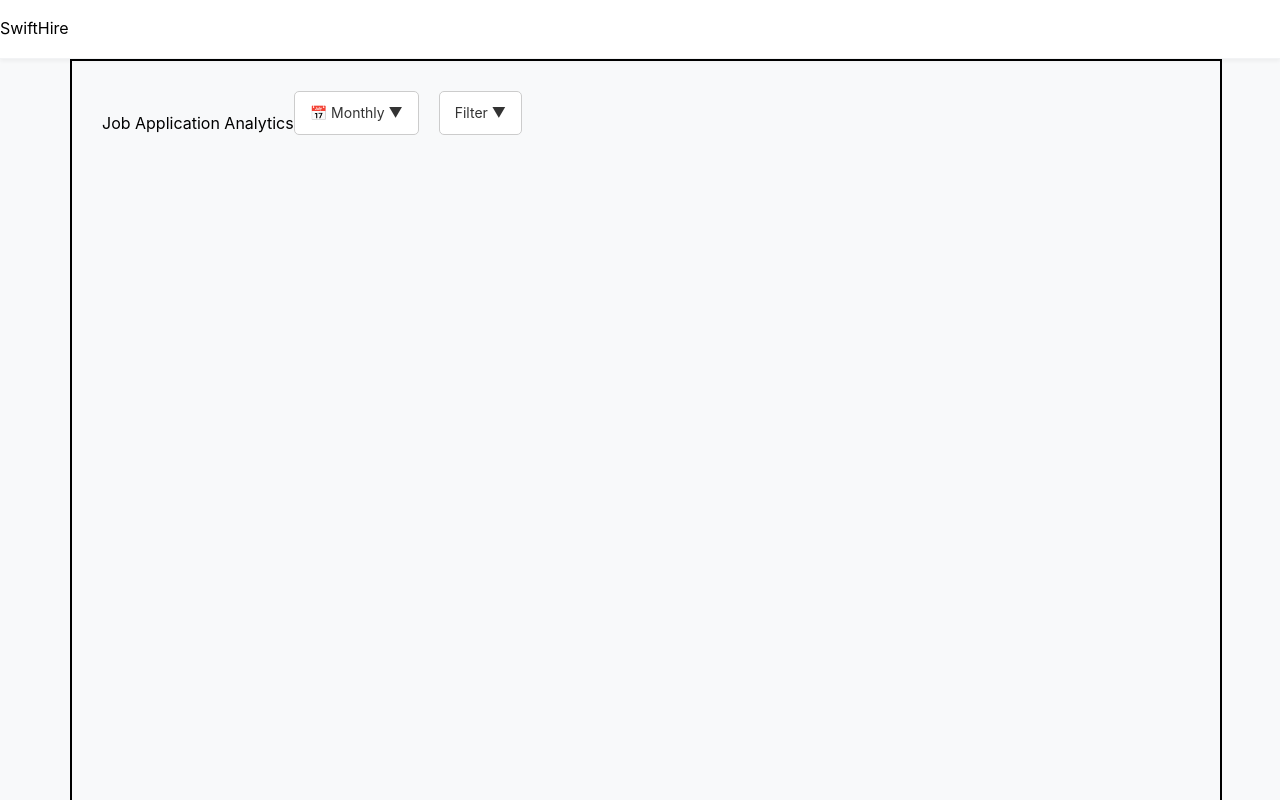
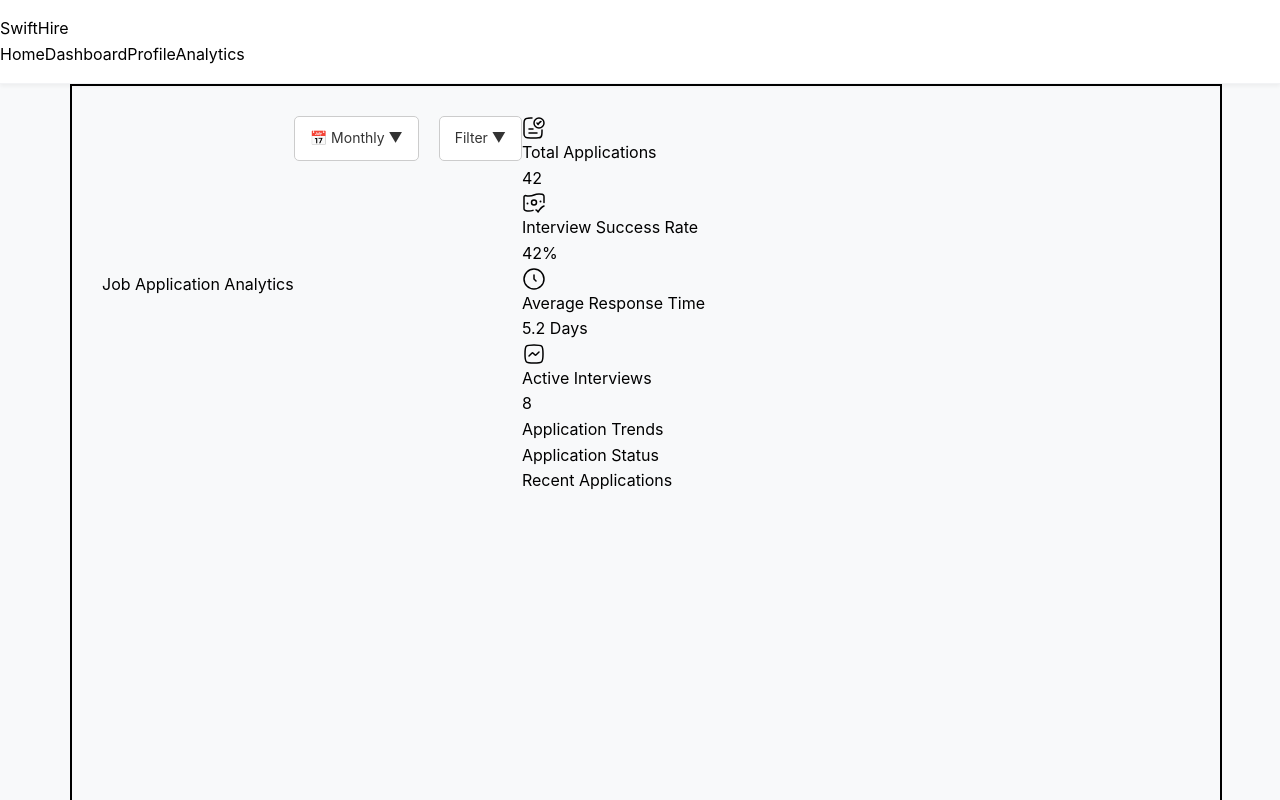
Before and after one commit to riya1945/SwiftHire, a React (Create React App) app: page /analytics in a window 1280 px wide. Shown: the top 800 px of the page. Built offline with nearby package versions, Linux system fonts and the light colour scheme; no server answers.

Commit message:
Added Analytics Page

```diff
--- a/src/Analytics.js
+++ b/src/Analytics.js
@@ -1,15 +1,22 @@
 import React from "react";
 import './Analytics.css';
+import { BrowserRouter as Router, Routes, Route, Link } from 'react-router-dom';
 
 const Analytics = () => {
     return (
         <>
-
-                <nav>
+            <nav>
                     <div className="name">
                         <img src="" alt="" />
                         SwiftHire
                     </div>
+                    <div className="nav_1">
+                    <Link to="/">Home</Link>
+                    <Link to="/dashboard">Dashboard</Link>
+                    <Link to="/profile">Profile</Link>
+                    <Link to="/analytics">Analytics</Link>
+                    </div>
+
                 </nav>
                 <div className="entire-container">
                 <div className="top">
@@ -38,15 +45,68 @@ const Analytics = () => {
                             </div>
                         </div>
                     </div>
+
+
                     <div className="num-output">
-                        <div className="output"></div>
-                        <div className="output"></div>
-                        <div className="output"></div>
-                        <div className="output"></div>
+                        <div className="output">
+                            <div className="icon"><svg xmlns="http://www.w3.org/2000/svg" viewBox="0 0 24 24" width="24" height="24" color="#000000" fill="none">
+    <path d="M14.9805 7.01556C14.9805 7.01556 15.4805 7.51556 15.9805 8.51556C15.9805 8.51556 17.5687 6.01556 18.9805 5.51556" stroke="currentColor" stroke-width="1.5" stroke-linecap="round" stroke-linejoin="round" />
+    <path d="M9.99491 2.02134C7.49644 1.91556 5.56618 2.20338 5.56618 2.20338C4.34733 2.29053 2.01152 2.97385 2.01154 6.96454C2.01156 10.9213 1.9857 15.7993 2.01154 17.7439C2.01154 18.932 2.74716 21.7033 5.29332 21.8518C8.38816 22.0324 13.9628 22.0708 16.5205 21.8518C17.2052 21.8132 19.4847 21.2757 19.7732 18.7956C20.0721 16.2263 20.0126 14.4407 20.0126 14.0157" stroke="currentColor" stroke-width="1.5" stroke-linecap="round" stroke-linejoin="round" />
+    <path d="M21.9999 7.01556C21.9999 9.77698 19.7592 12.0156 16.9951 12.0156C14.231 12.0156 11.9903 9.77698 11.9903 7.01556C11.9903 4.25414 14.231 2.01556 16.9951 2.01556C19.7592 2.01556 21.9999 4.25414 21.9999 7.01556Z" stroke="currentColor" stroke-width="1.5" stroke-linecap="round" />
+    <path d="M6.98053 13.0156H10.9805" stroke="currentColor" stroke-width="1.5" stroke-linecap="round" />
+    <path d="M6.98053 17.0156H14.9805" stroke="currentColor" stroke-width="1.5" stroke-linecap="round" />
+</svg></div>
+                            <div className="text">Total Applications
+                            <p className="answer">42</p>
+                            </div>
+                        </div>
+                        <div className="output">
+                        <div className="icon"><svg xmlns="http://www.w3.org/2000/svg" viewBox="0 0 24 24" width="24" height="24" color="#000000" fill="none">
+    <path d="M22 11.5V6.11397C22 5.32299 22 4.92751 21.8059 4.51966C21.6952 4.28705 21.443 3.97064 21.241 3.81079C20.8868 3.53051 20.5912 3.46281 20 3.3274C19.0803 3.11675 18.0659 3 17 3C15.0829 3 13.3325 3.37764 12 4C10.6675 4.62236 8.91707 5 7 5C5.93408 5 4.91969 4.88325 4 4.6726C3.04003 4.45273 2 5.12914 2 6.11397V16.886C2 17.677 2 18.0725 2.19412 18.4803C2.30483 18.7129 2.55696 19.0294 2.75898 19.1892C3.11319 19.4695 3.4088 19.5372 4 19.6726C4.91969 19.8833 5.93408 20 7 20C8.46884 20 9.83983 19.7783 11 19.3947" stroke="currentColor" stroke-width="1.5" stroke-linecap="round" />
+    <path d="M14 19C14 19 15 19 16 21C16 21 19.1765 16 22 15" stroke="currentColor" stroke-width="1.5" stroke-linecap="round" stroke-linejoin="round" />
+    <path d="M14.5 11.5C14.5 12.8807 13.3807 14 12 14C10.6193 14 9.5 12.8807 9.5 11.5C9.5 10.1193 10.6193 9 12 9C13.3807 9 14.5 10.1193 14.5 11.5Z" stroke="currentColor" stroke-width="1.5" />
+    <path d="M5.5 12.5L5.5 12.509" stroke="currentColor" stroke-width="2" stroke-linecap="round" stroke-linejoin="round" />
+    <path d="M18.5 10.4922L18.5 10.5012" stroke="currentColor" stroke-width="2" stroke-linecap="round" stroke-linejoin="round" />
+</svg></div>
+                        <div className="text">Interview Success Rate
+                        <p className="answer">42%</p>
+                        </div>
+
+                        </div>
+
+                        <div className="output">
+                        <div className="icon"><svg xmlns="http://www.w3.org/2000/svg" viewBox="0 0 24 24" width="24" height="24" color="#000000" fill="none">
+    <circle cx="12" cy="12" r="10" stroke="currentColor" stroke-width="1.5" />
+    <path d="M12 8V12L14 14" stroke="currentColor" stroke-width="1.5" stroke-linecap="round" stroke-linejoin="round" />
+</svg></div>
+                        <div className="text">Average Response Time
+                            <p className="answer">5.2 Days</p>
+                        </div>
+
+                        </div>
+                        <div className="output">
+                        <div className="icon"><svg xmlns="http://www.w3.org/2000/svg" viewBox="0 0 24 24" width="24" height="24" color="#000000" fill="none">
+    <path d="M4.31802 19.682C3 18.364 3 16.2426 3 12C3 7.75736 3 5.63604 4.31802 4.31802C5.63604 3 7.75736 3 12 3C16.2426 3 18.364 3 19.682 4.31802C21 5.63604 21 7.75736 21 12C21 16.2426 21 18.364 19.682 19.682C18.364 21 16.2426 21 12 21C7.75736 21 5.63604 21 4.31802 19.682Z" stroke="currentColor" stroke-width="1.5" stroke-linecap="round" stroke-linejoin="round" />
+    <path d="M7 14L9.79289 11.2071C10.1834 10.8166 10.8166 10.8166 11.2071 11.2071L12.7929 12.7929C13.1834 13.1834 13.8166 13.1834 14.2071 12.7929L17 10" stroke="currentColor" stroke-width="1.5" stroke-linecap="round" stroke-linejoin="round" />
+</svg></div>
+                        <div className="text">Active Interviews
+                        <p className="answer">8</p>
+                        </div>
+
+                        </div>
+
+                    <div className="graph">
+                        <div className="h">Application Trends</div>
+
                     </div>
-                    <div className="bar-graph"></div>
-                    <div className="pie_chart"></div>
-                    <div className="recent-app"></div>
+                    <div className="graph">
+                        <div className="h">Application Status</div>
+
+                    </div>
+                    <div className="recent-app">
+                        <div className="r">Recent Applications</div>
+                    </div>
+                    </div>
                 </div>
             </div>
         </>
```
